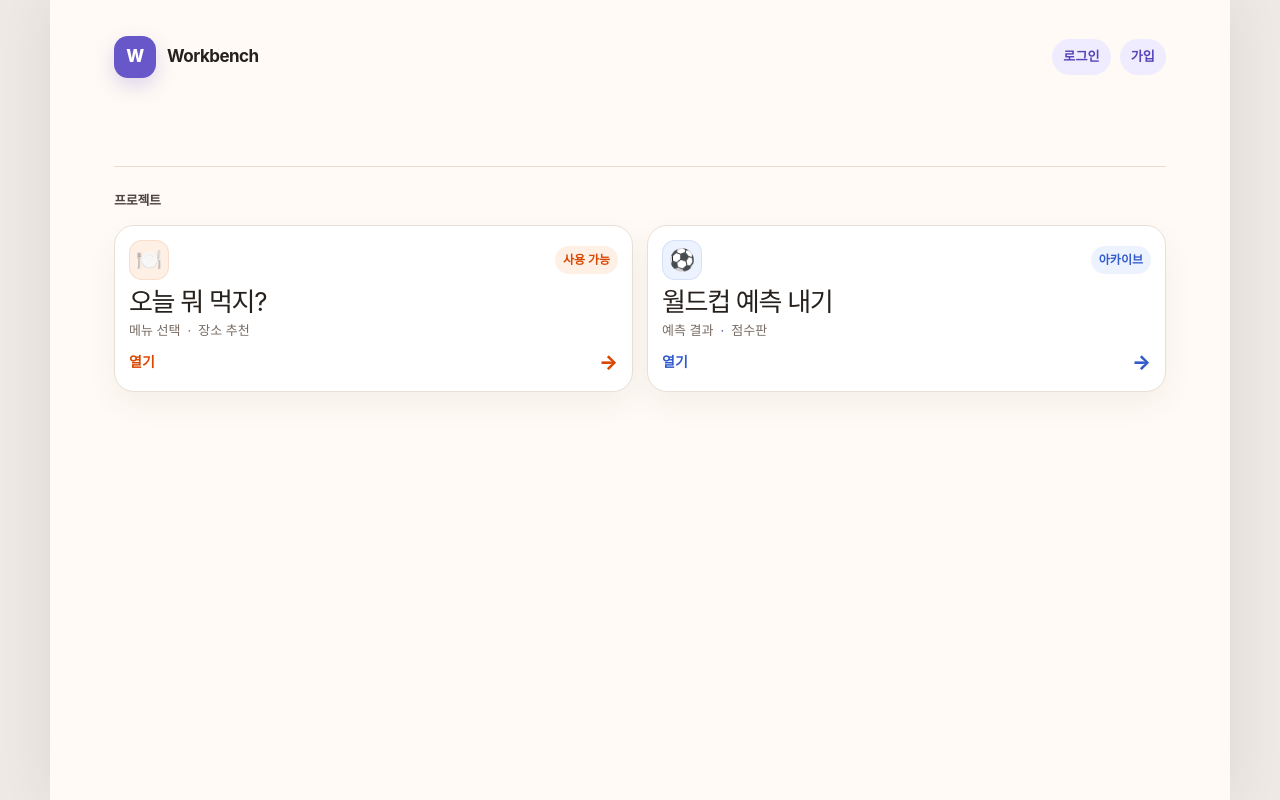
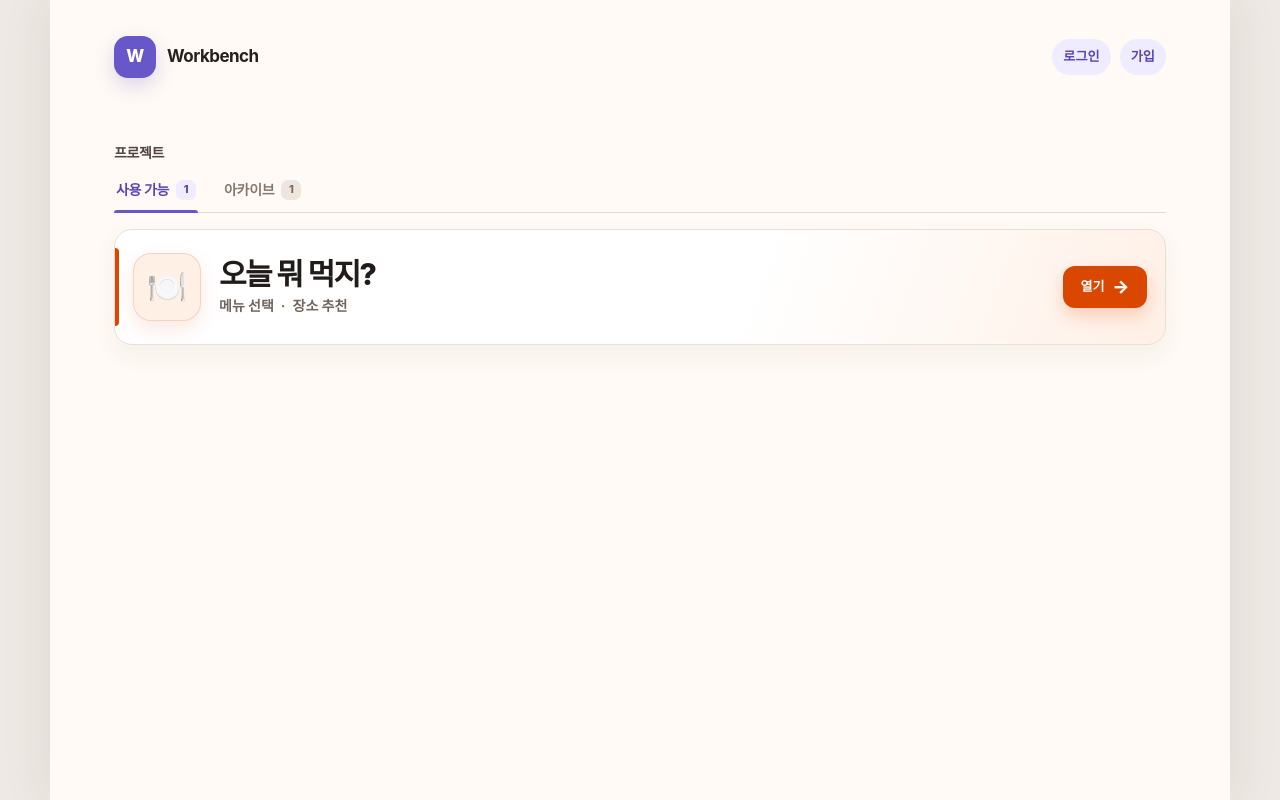
Before and after one commit to TypeMIN/typemin-workbench, a Next.js app: page / in a window 1280 px wide. Built offline with nearby package versions, Linux system fonts and the light colour scheme; no server answers.

Commit message:
style: redesign Workbench project catalog

```diff
--- a/app/globals.css
+++ b/app/globals.css
@@ -53,7 +53,6 @@ a {
 
 .workbench-home-topbar,
 .workbench-home-brand,
-.workbench-card-topline,
 .workbench-card-action {
   display: flex;
   align-items: center;
@@ -62,7 +61,7 @@ a {
 .workbench-home-topbar {
   justify-content: space-between;
   gap: 24px;
-  padding-bottom: clamp(56px, 8vw, 88px);
+  padding-bottom: clamp(44px, 6vw, 64px);
 }
 
 .workbench-home-brand {
@@ -367,50 +366,145 @@ a {
 }
 
 .workbench-apps {
-  padding-top: 24px;
-  border-top: 1px solid #e9ddd3;
+  display: grid;
+  gap: 16px;
 }
 
 .workbench-apps > h2 {
-  margin: 0 0 14px;
+  margin: 0;
   color: #4f4640;
-  font-size: 13px;
-  font-weight: 700;
-  letter-spacing: -0.02em;
+  font-size: 14px;
+  font-weight: 800;
+  letter-spacing: -0.03em;
+}
+
+.workbench-tabs {
+  display: flex;
+  align-items: center;
+  gap: 24px;
+  border-bottom: 1px solid #e7dbd1;
+}
+
+.workbench-tab {
+  position: relative;
+  display: inline-flex;
+  align-items: center;
+  gap: 7px;
+  padding: 0 2px 12px;
+  border: 0;
+  color: #85776e;
+  background: transparent;
+  cursor: pointer;
+  font: inherit;
+  font-size: 14px;
+  font-weight: 750;
+  letter-spacing: -0.025em;
+}
+
+.workbench-tab::after {
+  position: absolute;
+  right: 0;
+  bottom: -1px;
+  left: 0;
+  height: 3px;
+  border-radius: 3px 3px 0 0;
+  background: var(--workbench-accent);
+  content: "";
+  opacity: 0;
+  transform: scaleX(0.55);
+  transition:
+    opacity 160ms ease,
+    transform 160ms ease;
+}
+
+.workbench-tab[aria-selected="true"] {
+  color: var(--workbench-accent-strong);
+}
+
+.workbench-tab[aria-selected="true"]::after {
+  opacity: 1;
+  transform: scaleX(1);
+}
+
+.workbench-tab:focus-visible {
+  border-radius: 6px;
+  outline: 3px solid
+    color-mix(in srgb, var(--workbench-accent) 24%, transparent);
+  outline-offset: 3px;
+}
+
+.workbench-tab-count {
+  display: grid;
+  min-width: 20px;
+  height: 20px;
+  place-items: center;
+  padding-inline: 5px;
+  border-radius: 7px;
+  color: #7b6e66;
+  background: #eee5de;
+  font-size: 11px;
+  font-weight: 800;
+  line-height: 1;
+}
+
+.workbench-tab[aria-selected="true"] .workbench-tab-count {
+  color: var(--workbench-accent-strong);
+  background: var(--workbench-accent-soft);
 }
 
 .workbench-grid {
   display: grid;
-  grid-template-columns: repeat(2, minmax(0, 1fr));
+  grid-template-columns: repeat(auto-fit, minmax(min(100%, 440px), 1fr));
   gap: 14px;
 }
 
 .workbench-card {
   --app-accent: var(--workbench-accent);
   --app-accent-soft: var(--workbench-accent-soft);
-  display: flex;
-  min-height: 158px;
-  flex-direction: column;
-  justify-content: space-between;
-  padding: 14px;
+  position: relative;
+  display: grid;
+  min-height: 116px;
+  grid-template-columns: 68px minmax(0, 1fr) auto;
+  align-items: center;
+  gap: 18px;
+  padding: 18px;
   overflow: hidden;
   border: 1px solid #eadfd6;
-  border-radius: 20px;
+  border-radius: 18px;
   color: #27211d;
-  background: #fff;
-  box-shadow: 0 12px 30px rgba(93, 61, 41, 0.06);
+  background: linear-gradient(110deg, #fff 60%, var(--app-accent-soft));
+  box-shadow: 0 10px 26px rgba(93, 61, 41, 0.055);
+  cursor: pointer;
   transition:
     transform 160ms ease,
     border-color 160ms ease,
+    background-color 160ms ease,
     box-shadow 160ms ease;
+}
+
+.workbench-card::before {
+  position: absolute;
+  top: 18px;
+  bottom: 18px;
+  left: 0;
+  width: 4px;
+  border-radius: 0 4px 4px 0;
+  background: var(--app-accent);
+  content: "";
 }
 
 .workbench-card:hover,
 .workbench-card:focus-visible {
-  transform: translateY(-3px);
-  border-color: color-mix(in srgb, var(--app-accent) 45%, #eadfd6);
-  box-shadow: 0 18px 38px rgba(93, 61, 41, 0.1);
+  transform: translateY(-2px);
+  border-color: color-mix(in srgb, var(--app-accent) 55%, #eadfd6);
+  box-shadow: 0 16px 32px color-mix(in srgb, var(--app-accent) 13%, transparent);
   outline: none;
+}
+
+.workbench-card:focus-visible {
+  box-shadow:
+    0 0 0 4px color-mix(in srgb, var(--app-accent) 20%, transparent),
+    0 16px 32px color-mix(in srgb, var(--app-accent) 13%, transparent);
 }
 
 .workbench-card--meal {
@@ -423,42 +517,31 @@ a {
   --app-accent-soft: #edf2ff;
 }
 
-.workbench-card-topline {
-  justify-content: space-between;
-}
-
 .workbench-card-emoji {
   display: grid;
-  width: 40px;
-  height: 40px;
+  width: 68px;
+  height: 68px;
   place-items: center;
-  border-radius: 13px;
+  border-radius: 18px;
   background: var(--app-accent-soft);
-  box-shadow: inset 0 0 0 1px
-    color-mix(in srgb, var(--app-accent) 12%, transparent);
-  font-size: 21px;
+  box-shadow:
+    inset 0 0 0 1px color-mix(in srgb, var(--app-accent) 18%, transparent),
+    0 8px 20px color-mix(in srgb, var(--app-accent) 12%, transparent);
+  font-size: 32px;
   line-height: 1;
 }
 
-.workbench-status {
-  padding: 5px 8px;
-  border-radius: 999px;
-  color: var(--app-accent);
-  background: var(--app-accent-soft);
-  font-size: 12px;
-  font-weight: 700;
-}
-
 .workbench-card-copy {
-  margin-top: auto;
-  padding-top: 8px;
+  min-width: 0;
 }
 
 .workbench-card h3 {
   margin: 0;
-  font-size: clamp(22px, 2.2vw, 26px);
+  color: #211c19;
+  font-size: clamp(24px, 2.5vw, 30px);
+  font-weight: 850;
   letter-spacing: -0.05em;
-  line-height: 1.1;
+  line-height: 1.08;
   word-break: keep-all;
 }
 
@@ -469,8 +552,9 @@ a {
   padding: 0;
   overflow: hidden;
   list-style: none;
-  color: #776b63;
-  font-size: 13px;
+  color: #71655e;
+  font-size: 14px;
+  font-weight: 650;
   line-height: 1.5;
   white-space: nowrap;
 }
@@ -482,15 +566,28 @@ a {
 }
 
 .workbench-card-action {
-  justify-content: space-between;
-  margin-top: 6px;
-  color: var(--app-accent);
-  font-size: 14px;
+  justify-content: center;
+  gap: 8px;
+  min-width: 84px;
+  height: 42px;
+  padding-inline: 14px;
+  border-radius: 12px;
+  color: #fff;
+  background: var(--app-accent);
+  box-shadow: 0 8px 18px color-mix(in srgb, var(--app-accent) 22%, transparent);
+  font-size: 13px;
   font-weight: 800;
+  transition: transform 160ms ease;
 }
 
 .workbench-card-action span {
-  font-size: 20px;
+  font-size: 18px;
+  line-height: 1;
+}
+
+.workbench-card:hover .workbench-card-action,
+.workbench-card:focus-visible .workbench-card-action {
+  transform: translateX(2px);
 }
 
 @media (max-width: 720px) {
@@ -509,43 +606,48 @@ a {
   .workbench-home-topbar {
     flex-wrap: wrap;
     gap: 16px;
-    padding-bottom: 48px;
+    padding-bottom: 40px;
   }
 
   .workbench-home-account .workbench-account-control {
     justify-content: flex-end;
   }
 
-  .workbench-grid {
-    grid-template-columns: 1fr;
+  .workbench-tabs {
+    gap: 20px;
   }
 
   .workbench-card {
-    min-height: 152px;
-    padding: 14px;
-  }
-
-  .workbench-card-copy {
-    padding-top: 8px;
+    min-height: 106px;
+    grid-template-columns: 54px minmax(0, 1fr) auto;
+    gap: 12px;
+    padding: 15px 14px;
+    border-radius: 16px;
   }
 
   .workbench-card h3 {
-    font-size: 22px;
+    font-size: clamp(20px, 6vw, 23px);
   }
 
   .workbench-card-keywords {
-    font-size: 13px;
+    margin-top: 4px;
+    font-size: 12px;
+  }
+
+  .workbench-card-emoji {
+    width: 54px;
+    height: 54px;
+    border-radius: 15px;
+    font-size: 26px;
   }
 
   .workbench-card-action {
-    margin-top: 6px;
-  }
-
-  .workbench-card-emoji {
-    width: 38px;
+    min-width: 68px;
     height: 38px;
-    border-radius: 12px;
-    font-size: 20px;
+    gap: 5px;
+    padding-inline: 10px;
+    border-radius: 11px;
+    font-size: 12px;
   }
   .workbench-admin-account {
     align-items: stretch;
@@ -554,7 +656,9 @@ a {
 }
 
 @media (prefers-reduced-motion: reduce) {
-  .workbench-card {
+  .workbench-card,
+  .workbench-card-action,
+  .workbench-tab::after {
     transition: none;
   }
 }
--- a/app/page.tsx
+++ b/app/page.tsx
@@ -1,7 +1,5 @@
-import Link from "next/link";
-
 import { WorkbenchAccountControl } from "@/components/workbench-account-control";
-import { WORKBENCH_APPS } from "@/lib/workbench/apps";
+import { WorkbenchProjectCatalog } from "@/components/workbench-project-catalog";
 
 export default function Home() {
   return (
@@ -19,40 +17,7 @@ export default function Home() {
 
         <section aria-labelledby="apps-heading" className="workbench-apps">
           <h2 id="apps-heading">프로젝트</h2>
-
-          <div className="workbench-grid">
-            {WORKBENCH_APPS.map((app) => (
-              <Link
-                aria-label={`${app.name} 열기`}
-                className={`workbench-card workbench-card--${app.accent}`}
-                href={app.href}
-                key={app.href}
-              >
-                <div className="workbench-card-topline">
-                  <span aria-hidden="true" className="workbench-card-emoji">
-                    {app.emoji}
-                  </span>
-                  <span className="workbench-status">{app.status}</span>
-                </div>
-
-                <div className="workbench-card-copy">
-                  <h3>{app.name}</h3>
-                  <ul
-                    aria-label={`${app.name} 주요 기능`}
-                    className="workbench-card-keywords"
-                  >
-                    {app.keywords.map((keyword) => (
-                      <li key={keyword}>{keyword}</li>
-                    ))}
-                  </ul>
-                </div>
-
-                <span className="workbench-card-action">
-                  열기 <span aria-hidden="true">→</span>
-                </span>
-              </Link>
-            ))}
-          </div>
+          <WorkbenchProjectCatalog />
         </section>
       </div>
     </main>
--- /dev/null
+++ b/components/workbench-project-catalog.tsx
@@ -0,0 +1,108 @@
+"use client";
+
+import Link from "next/link";
+import { useState, type KeyboardEvent } from "react";
+
+import { WORKBENCH_APPS } from "@/lib/workbench/apps";
+
+const PROJECT_TABS = [
+  { id: "available", label: "사용 가능" },
+  { id: "archived", label: "아카이브" },
+] as const;
+
+type ProjectStatus = (typeof PROJECT_TABS)[number]["id"];
+
+export function WorkbenchProjectCatalog() {
+  const [activeTab, setActiveTab] = useState<ProjectStatus>("available");
+  const projects = WORKBENCH_APPS.filter((app) => app.status === activeTab);
+
+  function selectTabFromKeyboard(
+    event: KeyboardEvent<HTMLButtonElement>,
+    tabIndex: number,
+  ) {
+    let nextIndex = tabIndex;
+
+    if (event.key === "ArrowRight")
+      nextIndex = (tabIndex + 1) % PROJECT_TABS.length;
+    if (event.key === "ArrowLeft") {
+      nextIndex = (tabIndex - 1 + PROJECT_TABS.length) % PROJECT_TABS.length;
+    }
+    if (event.key === "Home") nextIndex = 0;
+    if (event.key === "End") nextIndex = PROJECT_TABS.length - 1;
+    if (nextIndex === tabIndex) return;
+
+    event.preventDefault();
+    const nextTab = PROJECT_TABS[nextIndex];
+    setActiveTab(nextTab.id);
+    document.getElementById(`workbench-tab-${nextTab.id}`)?.focus();
+  }
+
+  return (
+    <>
+      <div aria-label="프로젝트 상태" className="workbench-tabs" role="tablist">
+        {PROJECT_TABS.map((tab, tabIndex) => {
+          const count = WORKBENCH_APPS.filter(
+            (app) => app.status === tab.id,
+          ).length;
+          const isActive = activeTab === tab.id;
+
+          return (
+            <button
+              aria-controls="workbench-project-panel"
+              aria-selected={isActive}
+              className="workbench-tab"
+              id={`workbench-tab-${tab.id}`}
+              key={tab.id}
+              onClick={() => setActiveTab(tab.id)}
+              onKeyDown={(event) => selectTabFromKeyboard(event, tabIndex)}
+              role="tab"
+              tabIndex={isActive ? 0 : -1}
+              type="button"
+            >
+              <span>{tab.label}</span>
+              <span aria-label={`${count}개`} className="workbench-tab-count">
+                {count}
+              </span>
+            </button>
+          );
+        })}
+      </div>
+
+      <div
+        aria-labelledby={`workbench-tab-${activeTab}`}
+        className="workbench-grid"
+        id="workbench-project-panel"
+        role="tabpanel"
+      >
+        {projects.map((app) => (
+          <Link
+            aria-label={`${app.name} 열기`}
+            className={`workbench-card workbench-card--${app.accent}`}
+            href={app.href}
+            key={app.href}
+          >
+            <span aria-hidden="true" className="workbench-card-emoji">
+              {app.emoji}
+            </span>
+
+            <div className="workbench-card-copy">
+              <h3>{app.name}</h3>
+              <ul
+                aria-label={`${app.name} 주요 기능`}
+                className="workbench-card-keywords"
+              >
+                {app.keywords.map((keyword) => (
+                  <li key={keyword}>{keyword}</li>
+                ))}
+              </ul>
+            </div>
+
+            <span aria-hidden="true" className="workbench-card-action">
+              열기 <span>→</span>
+            </span>
+          </Link>
+        ))}
+      </div>
+    </>
+  );
+}
--- a/lib/workbench/apps.ts
+++ b/lib/workbench/apps.ts
@@ -4,7 +4,7 @@ export const WORKBENCH_APPS = [
     emoji: "🍽️",
     keywords: ["메뉴 선택", "장소 추천"],
     href: "/what-should-eat",
-    status: "사용 가능",
+    status: "available",
     accent: "meal",
   },
   {
@@ -12,7 +12,7 @@ export const WORKBENCH_APPS = [
     emoji: "⚽",
     keywords: ["예측 결과", "점수판"],
     href: "/worldcup-prediction",
-    status: "아카이브",
+    status: "archived",
     accent: "worldcup",
   },
 ] as const;
```
Also changed, not shown: 2 other files (tests, documents, lock files or other folders).
